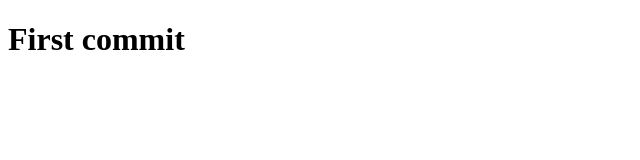
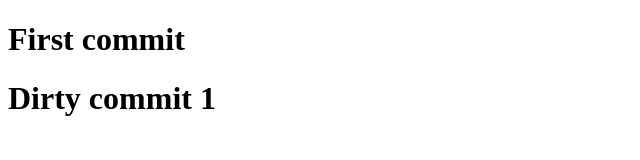
Before and after one commit to surendra916/demo-repo, a plain HTML site: page index.html in a window 1280 px wide. Shown: the whole page, without its empty margins (0-640 px from the left). Drawn offline with Linux system fonts and the light colour scheme.

Commit message:
dirty commit

```diff
--- a/index.html
+++ b/index.html
@@ -11,5 +11,7 @@
 
     <h1>First commit </h1>
 
+    <h1>Dirty commit 1</h1>
+
 </body>
 </html>
```
